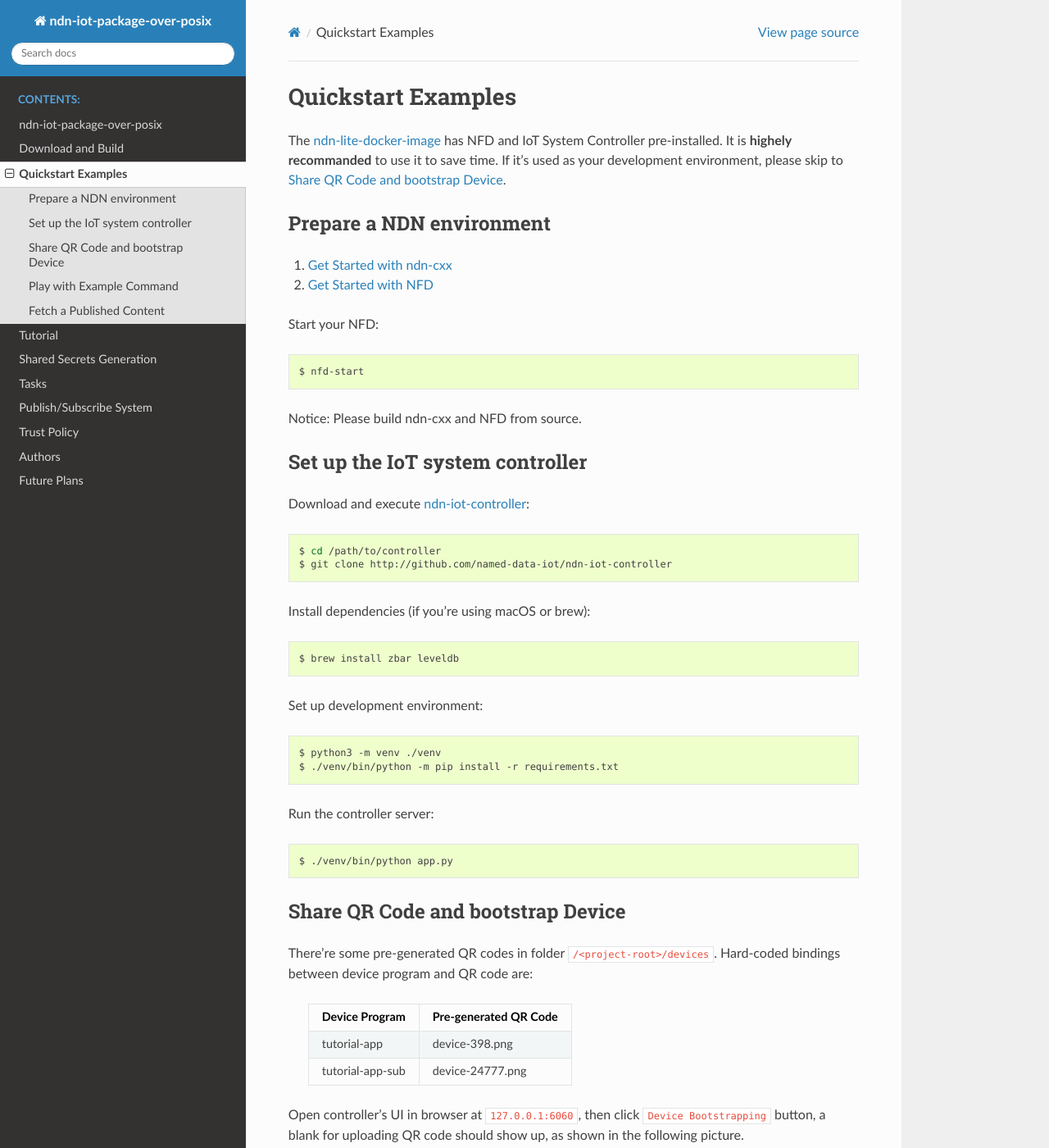
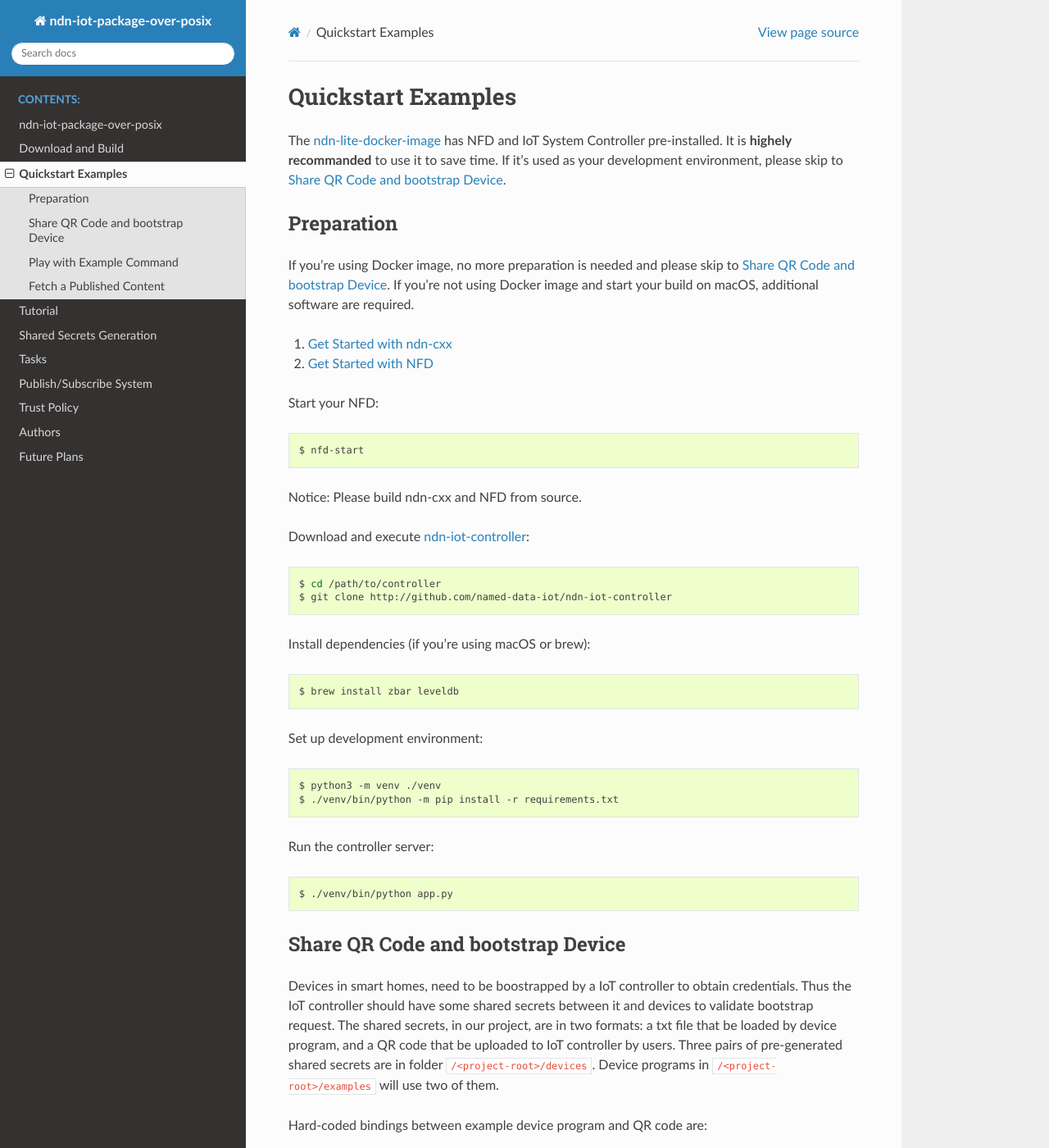
Before and after one commit to named-data-iot/ndn-iot-package-over-posix, a Sphinx documentation site: the page built from docs/src/examples.rst, in a window 1280 px wide and 1400 px high. Shown: the whole window at 82% size. Built offline with Sphinx 7.4.7 and the Read the Docs theme 2.0.0, drawn with Linux system fonts in a browser that asks for light colours; some of the changed text lies outside the part shown.

Commit message:
correct path for shared secret generation

```diff
--- a/docs/src/examples.rst
+++ b/docs/src/examples.rst
@@ -6,8 +6,10 @@
 
 .. _ndn-lite-docker-image: install.html#docker-image
 
-Prepare a NDN environment
+Preparation
 --------------
+If you're using Docker image, no more preparation is needed and please skip to `Share QR Code and bootstrap Device`_.
+If you're not using Docker image and start your build on macOS, additional software are required.
 
 #. `Get Started with ndn-cxx`_
 #. `Get Started with NFD`_
@@ -22,10 +24,6 @@
     $ nfd-start
 
 Notice: Please build ndn-cxx and NFD from source.
-
-
-Set up the IoT system controller
---------------
 
 Download and execute ndn-iot-controller_:
 
@@ -61,7 +59,13 @@
 Share QR Code and bootstrap Device
 -------------
 
-There're some pre-generated QR codes in folder ``/<project-root>/devices``. Hard-coded bindings between device program and QR code are:
+Devices in smart homes, need to be boostrapped by a IoT controller to obtain credentials.
+Thus the IoT controller should have some shared secrets between it and devices to validate bootstrap request.
+The shared secrets, in our project, are in two formats: a txt file that be loaded by device program, and a QR code that be uploaded to IoT controller by users.
+Three pairs of pre-generated shared secrets are in folder ``/<project-root>/devices``.
+Device programs in ``/<project-root>/examples`` will use two of them.
+
+Hard-coded bindings between example device program and QR code are:
 
     +----------------------+----------------------------+
     | Device Program       | Pre-generated QR Code      |
@@ -70,6 +74,10 @@
     +----------------------+----------------------------+
     | tutorial-app-sub     | device-24777.png           |
     +----------------------+----------------------------+
+
+Additionally, you can generate shared secrets by following instructions :ref:`shared-secrets-label`.
+
+Now it's time bring your devices online.
 
 Open controller's UI in browser at ``127.0.0.1:6060``, then click ``Device Bootstrapping`` button, a blank for uploading QR code should show up, as shown in the following picture.
 
```
Also changed, not shown: docs/src/shared-secrets-gen.rst (+12 -4 lines).
